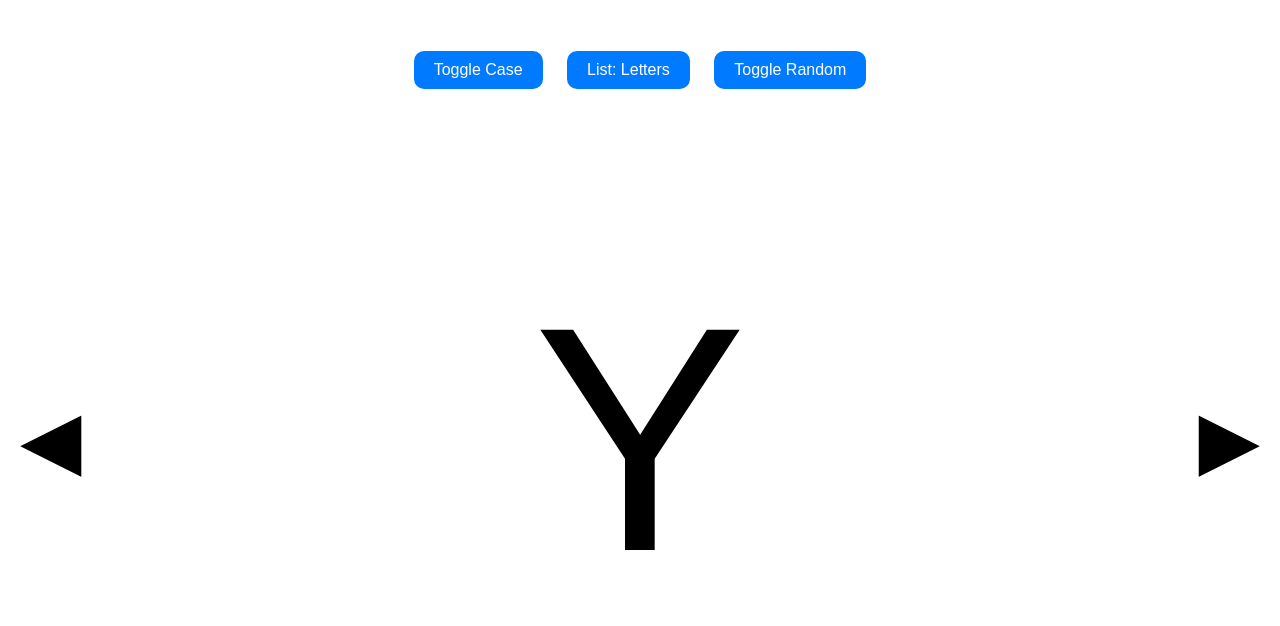
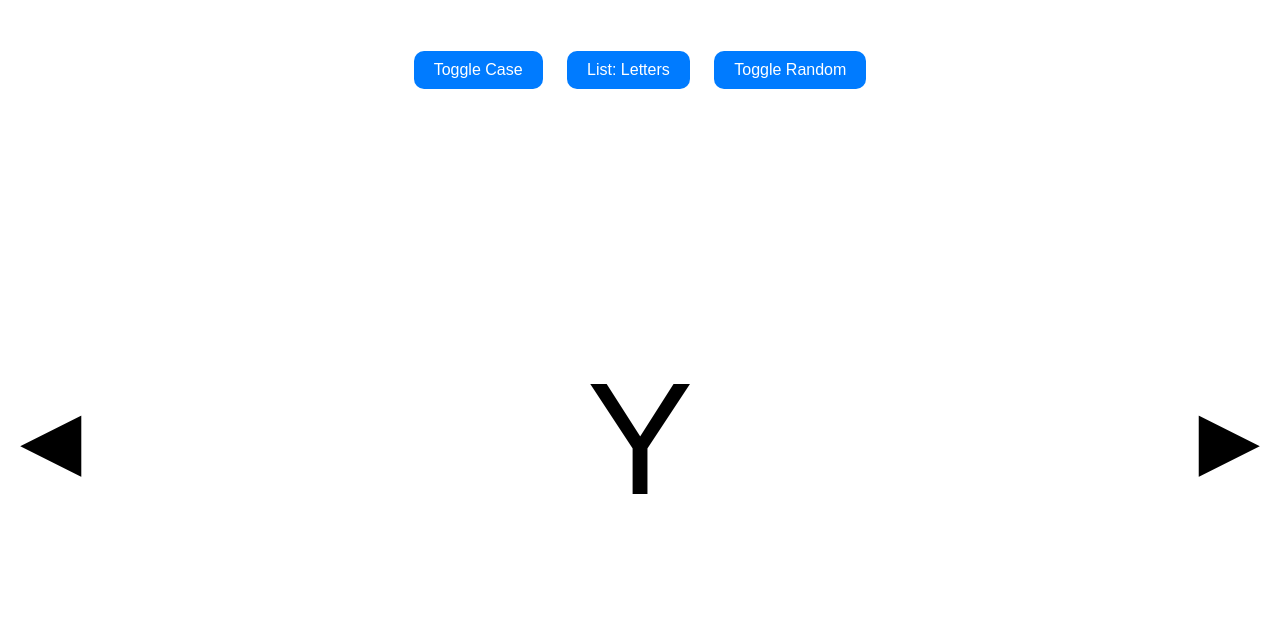
Before and after one commit to curtisosborn/loe, a plain HTML site: page index.html in a window 1280 px wide. Drawn offline with Linux system fonts and the light colour scheme.

Commit message:
Update styles.css

```diff
--- a/styles.css
+++ b/styles.css
@@ -42,7 +42,7 @@ button-container {
 }
 
 .letter {
-    font-size: 40vmin; /* Adjusted font size */
+    font-size: 20vmin; /* Adjusted font size */
     color: black;
     text-align: center;
     flex-grow: 1;
```
